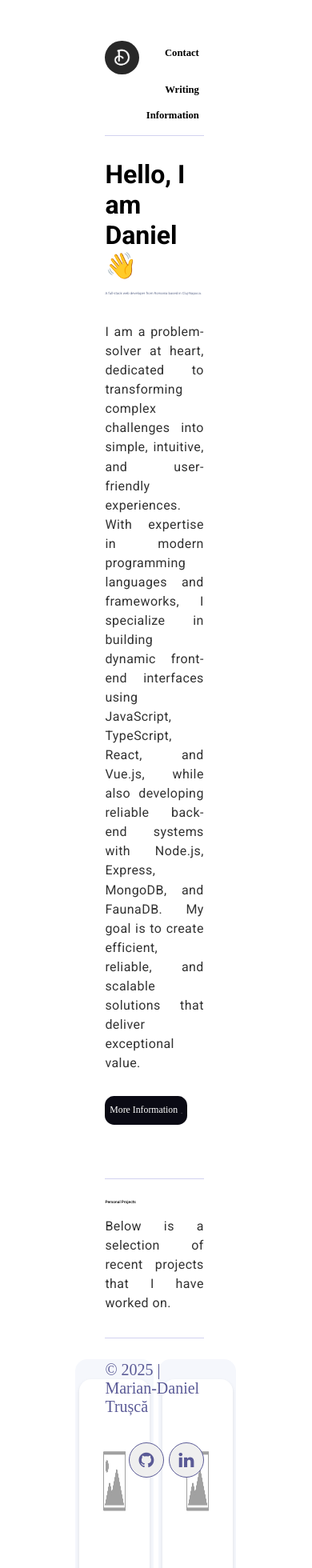
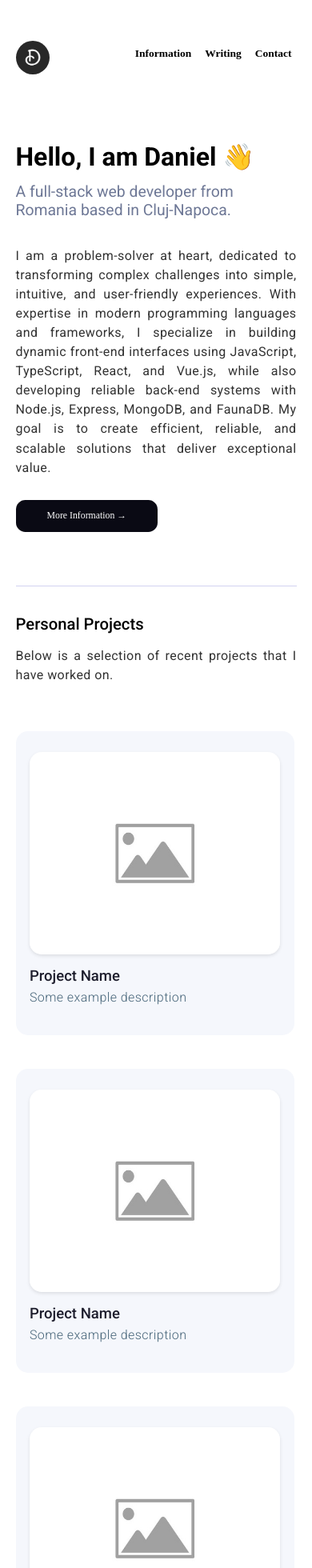
Before and after one commit to DanielT-Dev/Portfolio, a React (Vite) app in the folder portfolio/: page / in a window 390 px wide. Shown: the top 1960 px of the page at 80% size. Built offline with nearby package versions, Linux system fonts and the light colour scheme; a web font is replaced by a local one.

Commit message:
Developed a responive view for mobile devices.

```diff
--- a/portfolio/src/index.css
+++ b/portfolio/src/index.css
@@ -1,9 +1,10 @@
-.body
-{
-    width: 100vw;
-    height: 100vh;
-    margin: 0;
-}
+html, body {
+    overflow-x: hidden; /* Hide horizontal overflow */
+    width: 100%; /* Ensure full width */
+    margin: 0; /* Remove default margin */
+    padding: 0; /* Remove default padding */
+    position: relative; /* Contain absolutely positioned elements */
+  }
 
 .header
 {
@@ -16,3 +17,8 @@
     font-size: 4vh;
     color: rgb(40, 40, 50)
 }
+@media screen and (max-width: 600px){
+    .header {
+        left: 5%;
+    }
+}
--- a/portfolio/src/styles/Contact.module.css
+++ b/portfolio/src/styles/Contact.module.css
@@ -38,3 +38,14 @@
     font-weight: 400;
     color: rgb(90, 90, 120)
 }
+
+@media screen and (max-width: 600px){
+    .container {
+        width: 90%;
+        height: 50vh;
+        left: 5%;
+    }
+    .grid {
+        grid-template-columns: 100%;
+    }
+}
--- a/portfolio/src/styles/Footer.module.css
+++ b/portfolio/src/styles/Footer.module.css
@@ -4,6 +4,7 @@
 .container
 {
     width: 33%;
+    height: 10vh;
     position: relative;
     left: 33%;
     margin-top: 5vh;
@@ -47,3 +48,16 @@
 .social:hover {
     transform: scale(1.1);
 }
+
+@media screen and (max-width: 600px){
+    .container {
+        width: 90%;
+        left: 5%;
+    }
+    .copyright {
+        font-size: 2vh;
+    }
+    .social {
+        scale: 0.8;
+    }
+}
--- a/portfolio/src/styles/Landing.module.css
+++ b/portfolio/src/styles/Landing.module.css
@@ -9,7 +9,6 @@
     margin-top: 5vh;
     padding-top: 1vh;
     padding-bottom: 1vh;
-    border-top: 1px solid rgb(210, 210, 240);
     position: relative;
     font-family: "Roboto", serif;
 }
@@ -17,7 +16,7 @@
     margin-top: -1vh;
     margin-bottom: 4vh;
     color: rgb(110, 120, 150);
-    font-size: 1.1vw;
+    font-size: 2.3vh;
     font-weight: 400;
 }
 
@@ -28,3 +27,11 @@
     text-align: justify;
     font-size: 1.9vh;
 }
+
+@media screen and (max-width: 600px){
+    .container {
+        width: 90%;
+        height: 300vh;
+        left: 5%;
+    }
+}
--- a/portfolio/src/styles/MoreButton.module.css
+++ b/portfolio/src/styles/MoreButton.module.css
@@ -39,3 +39,16 @@
       left: 0.5vw;
     }
   }
+
+@media screen and (max-width: 600px){
+  .container {
+    padding-left: 10vw;
+    padding-right: 10vw;
+    padding-top: 1.4vh;
+    padding-bottom: 1.5vh;
+  }
+  .special {
+    top: -0.05vh;
+    font-size: 1.4vh;
+  }
+}
--- a/portfolio/src/styles/Navigation.module.css
+++ b/portfolio/src/styles/Navigation.module.css
@@ -28,3 +28,15 @@
     border: none;
     cursor: pointer;
 }
+
+@media screen and (max-width: 600px){
+    .container {
+        width: 90%;
+        left: 5%;
+        margin-bottom: 3.5vh;
+    }
+    .container button {
+        padding-left: 1.3vh;
+        font-size: 1.6vh;
+    }
+}
--- a/portfolio/src/styles/ProjectCard.module.css
+++ b/portfolio/src/styles/ProjectCard.module.css
@@ -36,3 +36,10 @@
     font-weight: 300;
     color: rgb(70, 100, 120);
 }
+
+@media screen and (max-width: 600px){
+    .container {
+        width: 62%;
+        left: 0;
+    }
+}
--- a/portfolio/src/styles/Projects.module.css
+++ b/portfolio/src/styles/Projects.module.css
@@ -12,7 +12,7 @@
 }
 
 .container h1 {
-    font-size: 1.25vw;
+    font-size: 2.4vh;
     font-weight: 500;
 }
 .projects_container {
@@ -27,3 +27,15 @@
     height: auto;
     margin-left: -30%;
 }
+
+@media screen and (max-width: 600px){
+    .container {
+        width: 100%;
+        left: 0;
+    }
+    .projects_container {
+        grid-template-columns: 100%;
+        margin-left: 0;
+        row-gap: 5vh;
+    }
+}
```
